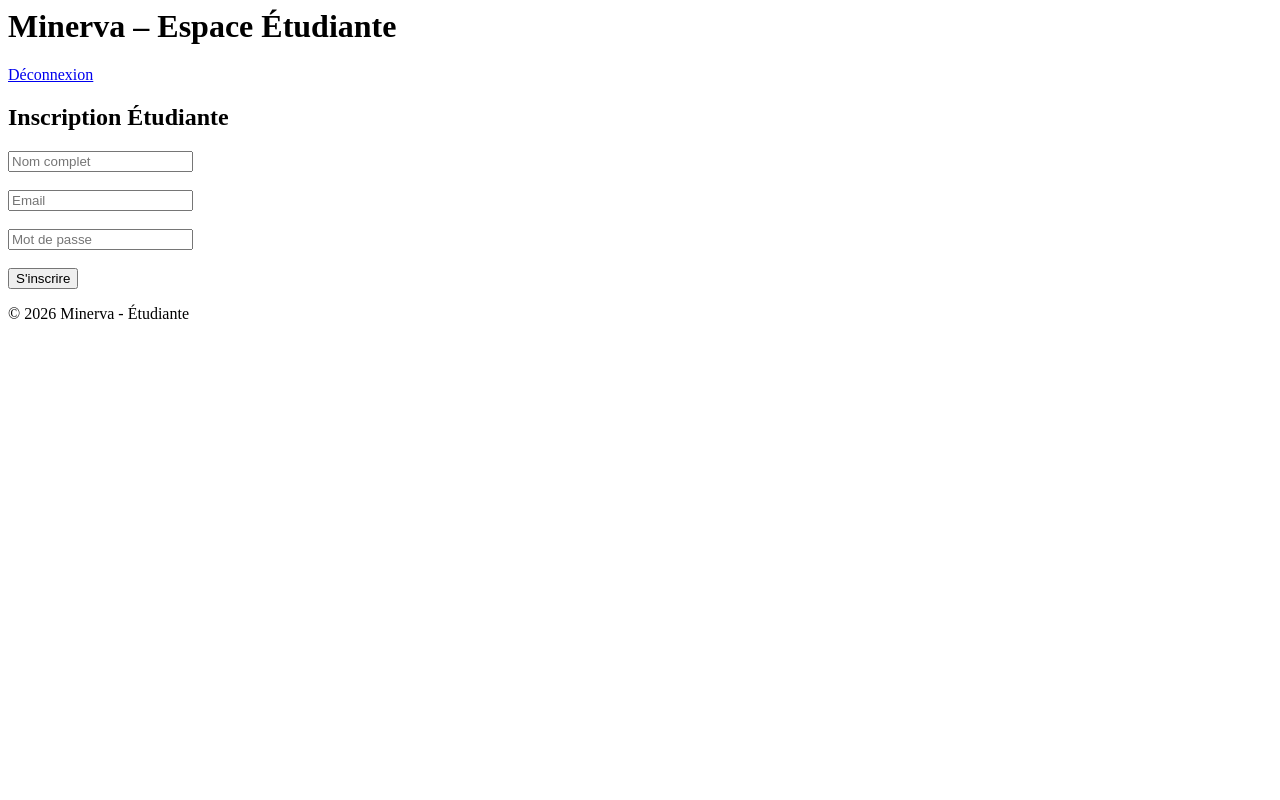
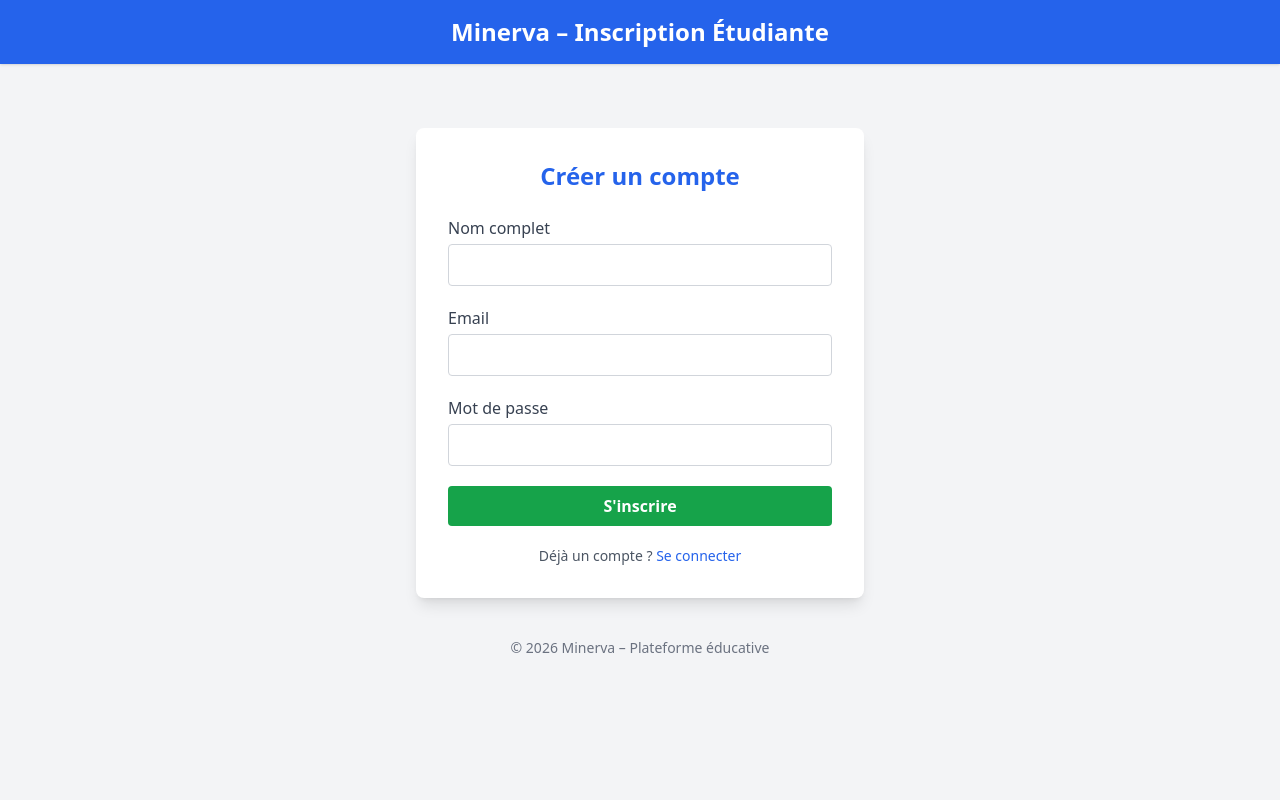
Before and after one commit to DIRECT0R-ctrl/minerva2.0, a PHP site: page /app/views/register.php in a window 1280 px wide. Run offline with PHP 8.4, Linux system fonts and the light colour scheme; some libraries are stand-ins or nearby versions.

Commit message:
feat:regester

```diff
--- a/app/views/login.html
+++ b/app/views/login.html
@@ -8,7 +8,7 @@
 <body class="bg-gray-100 min-h-screen">
 
 <header class="bg-blue-600 text-white p-4 text-center shadow">
-    <h1 class="text-2xl font-bold">🎓 Minerva – Connexion Étudiante</h1>
+    <h1 class="text-2xl font-bold"> Minerva – Connexion Étudiante</h1>
 </header>
 
 <div class="flex items-center justify-center mt-16">
--- a/app/views/register.php
+++ b/app/views/register.php
@@ -1,18 +1,47 @@
-<header class="bg-blue-600 text-white p-4 flex justify-between items-center">
-    <h1 class="text-xl font-bold"> Minerva – Espace Étudiante</h1>
-    <a href="logout.php" class="bg-red-500 px-4 py-2 rounded hover:bg-red-600">
-        Déconnexion
-    </a>
+<!DOCTYPE html>
+<html lang="fr">
+<head>
+    <meta charset="UTF-8">
+    <title>Inscription | Minerva</title>
+    <script src="https://cdn.tailwindcss.com"></script>
+</head>
+<body class="bg-gray-100 min-h-screen">
+
+<header class="bg-blue-600 text-white p-4 text-center shadow">
+    <h1 class="text-2xl font-bold"> Minerva – Inscription Étudiante</h1>
 </header>
 
-<h2>Inscription Étudiante</h2>
+<div class="flex items-center justify-center mt-16">
+    <div class="bg-white shadow-lg rounded-lg p-8 w-full max-w-md">
+        <h2 class="text-2xl font-bold text-center text-blue-600 mb-6">Créer un compte</h2>
+        <form method="POST" class="space-y-5">
+            <div>
+                <label class="block text-gray-700 font-medium mb-1">Nom complet</label>
+                <input type="text" name="name" required
+                    class="w-full border border-gray-300 rounded px-3 py-2 focus:outline-none focus:ring-2 focus:ring-blue-500">
+            </div>
+            <div>
+                <label class="block text-gray-700 font-medium mb-1">Email</label>
+                <input type="email" name="email" required
+                    class="w-full border border-gray-300 rounded px-3 py-2 focus:outline-none focus:ring-2 focus:ring-blue-500">
+            </div>
+            <div>
+                <label class="block text-gray-700 font-medium mb-1">Mot de passe</label>
+                <input type="password" name="password" required
+                    class="w-full border border-gray-300 rounded px-3 py-2 focus:outline-none focus:ring-2 focus:ring-blue-500">
+            </div>
+            <button type="submit"
+                class="w-full bg-green-600 text-white py-2 rounded hover:bg-green-700 transition font-semibold">S'inscrire</button>
+        </form>
+        <p class="text-center text-sm text-gray-600 mt-5">
+            Déjà un compte ?
+            <a href="login.php" class="text-blue-600 hover:underline font-medium">Se connecter</a>
+        </p>
+    </div>
+</div>
 
-<form method="POST">
-    <input type="text" name="name" placeholder="Nom complet" required><br><br>
-    <input type="email" name="email" placeholder="Email" required><br><br>
-    <input type="password" name="password" placeholder="Mot de passe" required><br><br>
-
-    <button type="submit">S'inscrire</button>
-</form>
-
-<?php include 'footer.php'; ?>
+<footer class="text-center text-gray-500 text-sm mt-10">
+    © <?= date('Y') ?> Minerva – Plateforme éducative
+</footer>
+</body>
+</html>
```
Also changed, not shown: app/views/dashboard.php (deleted, +0 -119 lines).
